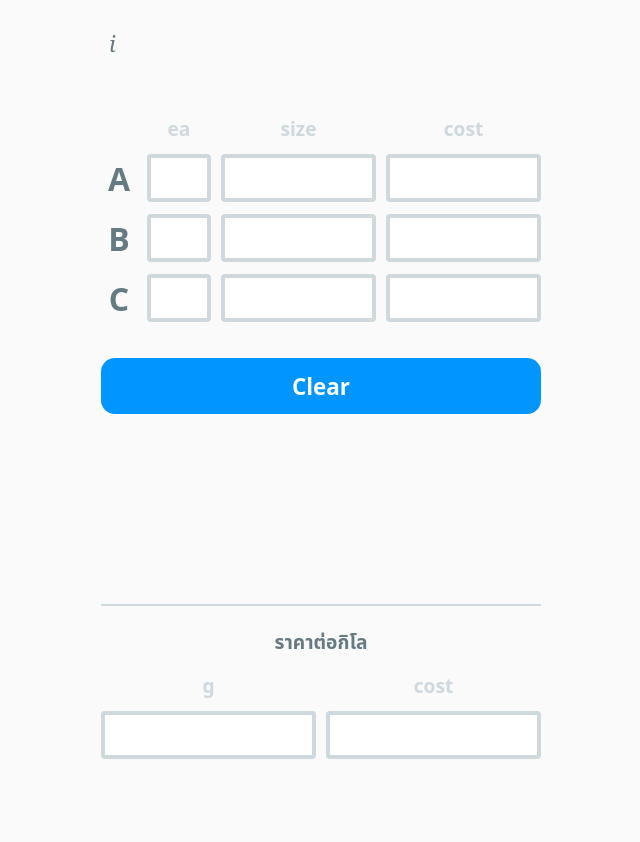
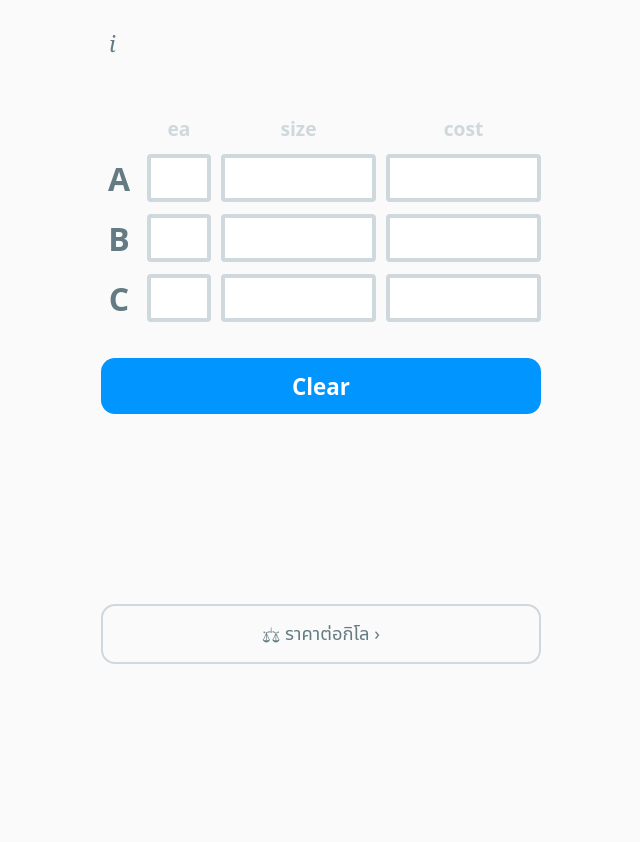
Before and after one commit to XxGuI2eNxX/cheapest, a plain HTML site: page index.html in a window 1280 px wide. Shown: the whole page, without its empty margins (319-959 px from the left). After the commit the page ends 800 px from the top, so only its background shows below. Drawn offline with Linux system fonts and the light colour scheme.

Commit message:
Split per-kg calculator into weight.html (3 rows), link pages (index.html)

```diff
--- a/index.html
+++ b/index.html
@@ -47,11 +47,8 @@
   #help { display:none; margin-top:24px; font-size:.92rem; line-height:1.6; background:var(--box);
           border:1px solid var(--line); border-radius:10px; padding:12px 14px; }
   #help.show { display:block; }
-  .wbox { margin-top:28px; padding-top:22px; border-top:2px solid var(--line); }
-  .wtitle { text-align:center; font-weight:700; font-size:1.2rem; margin-bottom:14px; }
-  .grid2 { display:grid; grid-template-columns:1fr 1fr; gap:12px 10px; }
-  #wout { margin-top:16px; text-align:center; min-height:64px; }
-  #wout .big { font-size:1.5rem; font-weight:700; color:var(--good); }
+  .swap { display:block; margin-top:28px; text-align:center; color:var(--ink); font-size:1.15rem; text-decoration:none;
+          border:2px solid var(--line); border-radius:14px; padding:14px; }
 </style>
 </head>
 <body>
@@ -62,7 +59,7 @@
     <b>วิธีใช้</b><br>
     <b>ea</b> = จำนวนหน่วยที่ได้ (เว้นว่าง = 1) · <b>size</b> = ขนาดต่อ 1 หน่วย (กรัม/มล./ชิ้น) · <b>cost</b> = ราคารวมที่จ่าย<br>
     ตัวอย่าง ซื้อ 2 แถม 1 ชิ้นละ 40 บาท ขนาด 100 → ea 3, size 100, cost 80<br>
-    (จ่าย 2 ชิ้น ได้ 3 ชิ้น) · แถวที่ไม่ใช้เว้นว่างไว้ได้<br>ช่อง <b>ราคาต่อกิโล</b>: ใส่น้ำหนักเป็นกรัม + ราคา จะได้ราคาต่อ 1 kg
+    (จ่าย 2 ชิ้น ได้ 3 ชิ้น) · แถวที่ไม่ใช้เว้นว่างไว้ได้<br>อยากรู้ราคาต่อ 1 กิโล กดปุ่ม “ราคาต่อกิโล” ด้านล่าง
   </div>
 
   <div class="grid">
@@ -84,15 +81,7 @@
   <div class="nav"><button id="clear">Clear</button></div>
   <div id="out"></div>
 
-  <div class="wbox">
-    <div class="wtitle">ราคาต่อกิโล</div>
-    <div class="grid2">
-      <div class="col">g</div><div class="col">cost</div>
-      <input id="w1" inputmode="decimal" autocomplete="off" aria-label="น้ำหนัก กรัม">
-      <input id="w2" inputmode="decimal" autocomplete="off" aria-label="ราคา">
-    </div>
-    <div id="wout"></div>
-  </div>
+  <a class="swap" href="weight.html">⚖ ราคาต่อกิโล ›</a>
 </div>
 
 <script>
@@ -130,16 +119,9 @@ ids.forEach((id, k) => {
   });
   $(id).addEventListener('focus', e => e.target.select());
 });
-function updateW() {
-  const g = n($('w1').value), c = n($('w2').value), o = $('wout');
-  if (g <= 0 || c <= 0) { o.innerHTML = ''; return; }
-  o.innerHTML = `<div class="big">1 kg = ${f(c / g * 1000, 2)} บาท</div><div class="sub">100 g = ${f(c / g * 100, 2)} บาท</div>`;
-}
-['w1', 'w2'].forEach(i => $(i).addEventListener('input', updateW));
-['w1', 'w2'].forEach(i => $(i).addEventListener('focus', e => e.target.select()));
-$('clear').onclick = () => { [...ids, 'w1', 'w2'].forEach(i => $(i).value = ''); update(); updateW(); $('a1').focus(); };
+$('clear').onclick = () => { ids.forEach(i => $(i).value = ''); update(); $('a1').focus(); };
 $('info').onclick = () => $('help').classList.toggle('show');
-window.addEventListener('pageshow', () => { [...ids, 'w1', 'w2'].forEach(i => $(i).value = ''); update(); updateW(); });
+window.addEventListener('pageshow', () => { ids.forEach(i => $(i).value = ''); update(); });
 update();
 </script>
 </body>
```
